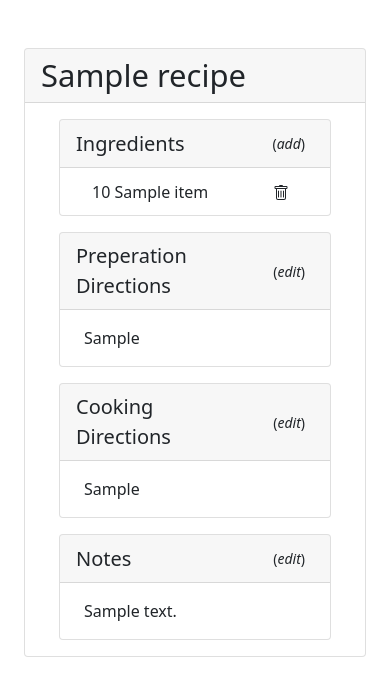
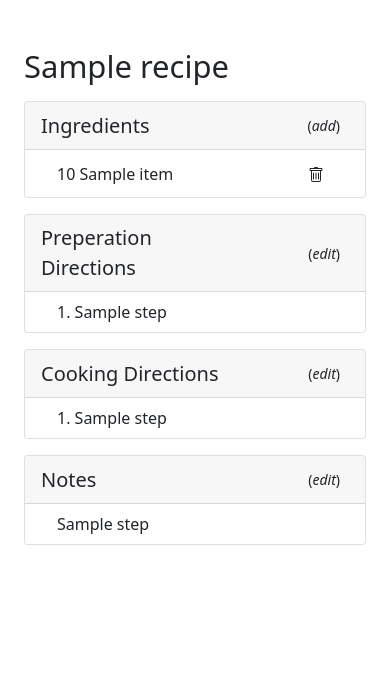
Before and after one commit to kelnicmana/recipe-book, a Flask app: template templates/recipe.html in a window 390 px wide. Shown: the part 58-754 px from the top of the page. Run offline with Flask 2, Linux system fonts and the light colour scheme; tables that the repository leaves empty hold one stand-in row (values such as "Sample post"); the template is opened without the code that fills it: values that come from a table or form of the project are taken from there, most other values are stand-ins (such as "Sample title", 1, 10 or a date in 2020); some libraries are stand-ins or nearby versions.

Commit message:
prep directions, cook directions, and notes can how be made into list items in the html by using ... in the form input, also made aesthetic tweeks to make the fields in /recipe wider to be seen more easily on small screens

```diff
--- a/app.py
+++ b/app.py
@@ -1,6 +1,5 @@
 import os
 
-#from cs50 import SQL
 from flask import Flask, flash, redirect, render_template, request, session
 from flask_session import Session
 from flask_sqlalchemy import SQLAlchemy
@@ -17,10 +16,10 @@ app = Flask(__name__)
 # heroku postgres url
 SQLALCHEMY_DATABASE_URL = "postgres://qdbbbsaexyymee:796582f42d29bf52bff19a0d3c8893916431886e1133f6e2a1fa0f30e33814fb@ec2-18-214-35-70.compute-1.amazonaws.com:5432/d82ot6jms8h2fj".replace("postgres://", "postgresql://", 1)
 
-app.config["SQLALCHEMY_DATABASE_URI"] = SQLALCHEMY_DATABASE_URL
+#app.config["SQLALCHEMY_DATABASE_URI"] = SQLALCHEMY_DATABASE_URL
 
 # dev postgres db
-# app.config["SQLALCHEMY_DATABASE_URI"] = 'postgresql://postgres:Eillek86@localhost/postgres_recipes'
+app.config["SQLALCHEMY_DATABASE_URI"] = 'postgresql://postgres:Eillek86@localhost/postgres_recipes'
 
 app.config["SQLALCHEMY_TRACK_MODIFICATIONS"] = False
 
@@ -300,7 +299,10 @@ def recipe():
         # query the ingredients table for all ingredients for the current recipe
         ingredient_list = db.session.query(Ingredients).filter(Ingredients.user_id == session["user_id"]).filter(Ingredients.recipe_id == recipe.id)
         # renders the template and sends the variables for use in the html/jinja
-        return render_template("recipe.html", recipe_name=recipe_name, recipe=recipe, ingredient_list=ingredient_list)
+        prep_steps = recipe.prep_direction.split("...")
+        cook_steps = recipe.cook_direction.split("...")
+        note_steps = recipe.notes.split("...")
+        return render_template("recipe.html", recipe_name=recipe_name, recipe=recipe, ingredient_list=ingredient_list, prep_steps=prep_steps, cook_steps=cook_steps, note_steps=note_steps)
     else:
         # get the name of the current recipe from the user table in the db
         recipe_name = db.session.query(User).filter(User.id == session["user_id"]).first().current_recipe
@@ -309,7 +311,10 @@ def recipe():
         # query the ingredients table for all ingredients for the current recipe
         ingredient_list = db.session.query(Ingredients).filter(Ingredients.user_id == session["user_id"]).filter(Ingredients.recipe_id == recipe.id)
         # renders the template and sends the variables for use in the html/jinja
-        return render_template("recipe.html", recipe_name=recipe_name, recipe=recipe, ingredient_list=ingredient_list)
+        prep_steps = recipe.prep_direction.split("...")
+        cook_steps = recipe.cook_direction.split("...")
+        note_steps = recipe.notes.split("...")
+        return render_template("recipe.html", recipe_name=recipe_name, recipe=recipe, ingredient_list=ingredient_list, prep_steps=prep_steps, cook_steps=cook_steps, note_steps=note_steps)
 
 
 @app.route("/ingredient", methods=["POST"])
--- a/templates/list.html
+++ b/templates/list.html
@@ -26,7 +26,7 @@
                     <div class="modal-body">
                         <form action="/list" method="post">
                             <div class="mb-3">
-                                <input autocomplete="off" class="form-control" id="item" name="item" placeholder="item" type="text" maxlength="35" required>
+                                <input autocapitalize="none" autocomplete="off" class="form-control" id="item" name="item" placeholder="item" type="text" maxlength="35" required>
                             </div>
                             <div class="mb-3">
                                 <textarea autocomplete="off" class="form-control" id="notes" name="notes" placeholder="notes (optional)" rows="3"></textarea>
--- a/templates/recipe.html
+++ b/templates/recipe.html
@@ -6,9 +6,8 @@
 
 {% block main %}
     <div class="container">
-        <div class="card">
-            <h1 class="card-header display-5 mb-3">{{ recipe.name }}</h1>
-        <div class="card mb-3 mx-auto" style="width: 80%;">
+        <h1 class="display-5 mb-3">{{ recipe.name }}</h1>
+        <div class="card mb-3 mx-auto">
             <div class="card-header recipe_header">
               <span class="lead">Ingredients</span><span class="ms-5 small">
                     <button type="button" class="btn bg-transparent btn-sm" data-bs-toggle="modal" data-bs-target="#ingredientModal">
@@ -35,7 +34,8 @@
                 {% endfor %}
             </ul>
         </div>
-        <div class="card mb-3 mx-auto" style="width: 80%;">
+
+        <div class="card mb-3 mx-auto">
             <div class="card-header recipe_header">
                 <span class="lead">Preperation Directions</span><span class="ms-5 small">
                     <button type="button" class="btn bg-transparent btn-sm" data-bs-toggle="modal" data-bs-target="#prepModal">
@@ -44,16 +44,20 @@
                 </span>
             </div>
             {% if recipe.prep_direction == "" %}
-            <div class="card-body mx-2 text-muted">
-                Click edit to add
-            </div>
+                <div class="card-body mx-2 text-muted">
+                    Click edit to add
+                </div>
             {% else %}
-            <div class="card-body mx-2">
-                {{ recipe.prep_direction }}
-            </div>
+                <ul class="list-group list-group-numbered list-group-flush">
+                    {% for step in prep_steps %}
+                        {% if step | length > 0  %}
+                            <li class="list-group-item mx-3"><span>{{ step }}</span></li>
+                        {% endif %}
+                    {% endfor %}
+                </ul>
             {% endif %}
         </div>
-        <div class="card mb-3 mx-auto" style="width: 80%;">
+        <div class="card mb-3 mx-auto">
             <div class="card-header recipe_header">
                 <span class="lead">Cooking Directions</span><span class="ms-5 small">
                     <button type="button" class="btn bg-transparent btn-sm" data-bs-toggle="modal" data-bs-target="#cookModal">
@@ -66,12 +70,16 @@
                 Click edit to add
             </div>
             {% else %}
-            <div class="card-body mx-2">
-                {{ recipe.cook_direction }}
-            </div>
+                <ul class="list-group list-group-numbered list-group-flush">
+                    {% for step in cook_steps %}
+                        {% if step | length > 0  %}
+                            <li class="list-group-item mx-3"><span>{{ step }}</span></li>
+                        {% endif %}
+                    {% endfor %}
+                </ul>
             {% endif %}
         </div>
-        <div class="card mb-3 mx-auto" style="width: 80%;">
+        <div class="card mb-3 mx-auto">
             <div class="card-header recipe_header">
                 <span class="lead">Notes</span><span class="ms-5 small">
                     <button type="button" class="btn bg-transparent btn-sm" data-bs-toggle="modal" data-bs-target="#noteModal">
@@ -84,11 +92,14 @@
                 Click edit to add
             </div>
             {% else %}
-            <div class="card-body mx-2">
-                {{ recipe.notes }}
-            </div>
+                <ul class="list-group list-group-flush">
+                    {% for step in note_steps %}
+                        {% if step | length > 0  %}
+                            <li class="list-group-item mx-3"><span>{{ step }}</span></li>
+                        {% endif %}
+                    {% endfor %}
+                </ul>
             {% endif %}
-        </div>
         </div>
     </div>
 
@@ -133,10 +144,10 @@
                     <form action="/prep" method="post">
                         <div class="mb-3">
                             <input type="hidden" id="prep_recipe" name="prep_recipe" value="{{ recipe.name }}">
-                            {% if not recipe.notes %}
-                                <textarea autocomplete="off" class="form-control" id="prep" name="prep" placeholder="preperation directions" rows="3" required></textarea>
+                            {% if recipe.prep_direction == "" %}
+                                <textarea autocomplete="off" class="form-control" id="prep" name="prep" placeholder="Please put ... at the end of each step" rows="3" required></textarea>
                             {% else %}
-                                <textarea autocomplete="off" class="form-control" id="prep" name="prep" placeholder="preperation directions" rows="3" required>{{ recipe.prep_direction }}</textarea>
+                                <textarea autocomplete="off" class="form-control" id="prep" name="prep" rows="3">{{ recipe.prep_direction }}</textarea>
                             {% endif %}
                         </div>
                         <div class="mb-3 text-center">
@@ -162,10 +173,10 @@
                     <form action="/cook" method="post">
                         <div class="mb-3">
                             <input type="hidden" id="cook_recipe" name="cook_recipe" value="{{ recipe.name }}">
-                            {% if not recipe.notes %}
-                                <textarea autocomplete="off" class="form-control" id="cook" name="cook" placeholder="cooking directions" rows="3" required></textarea>
+                            {% if not recipe.cook_direction %}
+                                <textarea autocomplete="off" class="form-control" id="cook" name="cook" placeholder="Please put ... at the end of each step" rows="3" required></textarea>
                             {% else %}
-                                <textarea autocomplete="off" class="form-control" id="cook" name="cook" placeholder="cooking directions" rows="3" required>{{ recipe.cook_direction }}</textarea>
+                                <textarea autocomplete="off" class="form-control" id="cook" name="cook" rows="3">{{ recipe.cook_direction }}</textarea>
                             {% endif %}
                         </div>
                         <div class="mb-3 text-center">
@@ -192,9 +203,9 @@
                         <div class="mb-3">
                             <input type="hidden" id="note_recipe" name="note_recipe" value="{{ recipe.name }}">
                             {% if not recipe.notes %}
-                                <textarea autocomplete="off" class="form-control" id="note" name="note" placeholder="notes" rows="3" required></textarea>
+                                <textarea autocomplete="off" class="form-control" id="note" name="note" placeholder="Please put ... at the end of each note" rows="3" required></textarea>
                             {% else %}
-                                <textarea autocomplete="off" class="form-control" id="note" name="note" placeholder="notes" rows="3" required>{{ recipe.notes }}</textarea>
+                                <textarea autocomplete="off" class="form-control" id="note" name="note" placeholder="notes" rows="3">{{ recipe.notes }}</textarea>
                             {% endif %}
                         </div>
                         <div class="mb-3 text-center">
```
Also changed, not shown: 2 other files.
